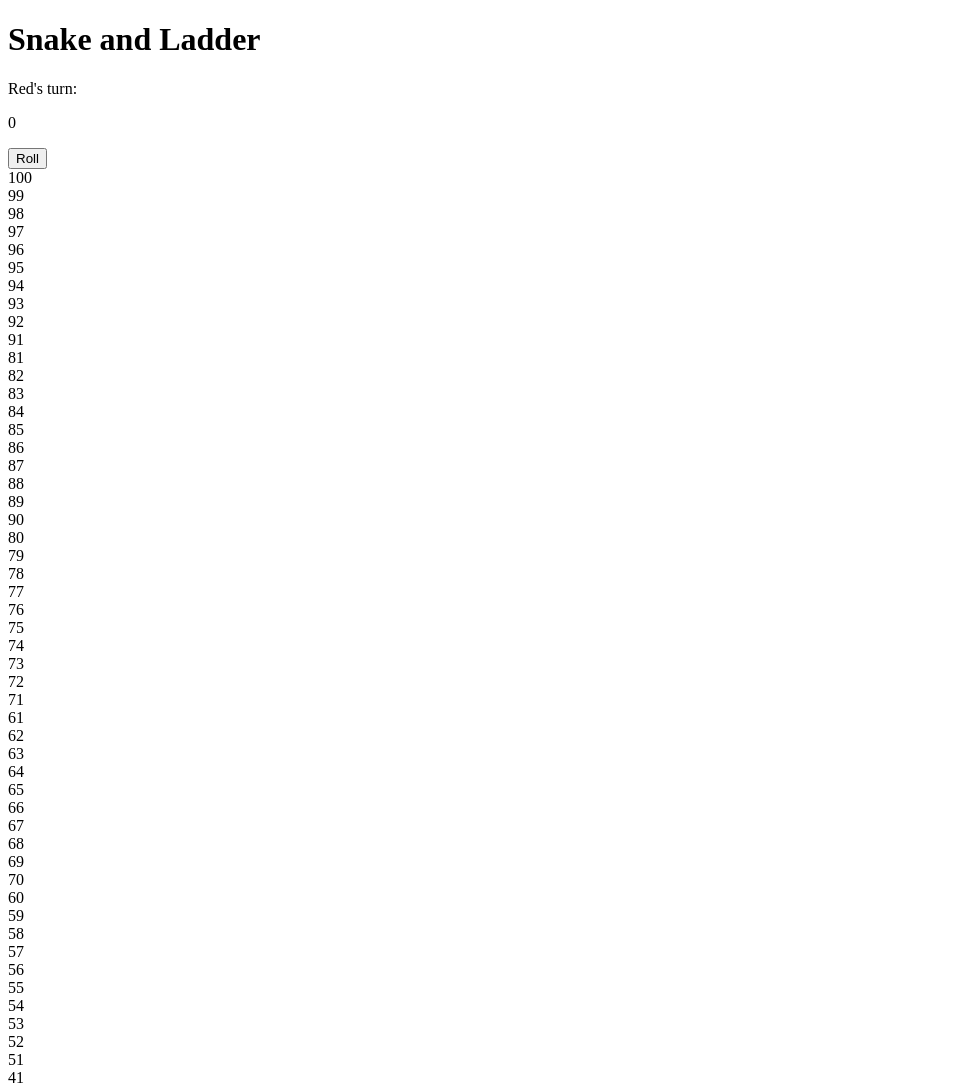
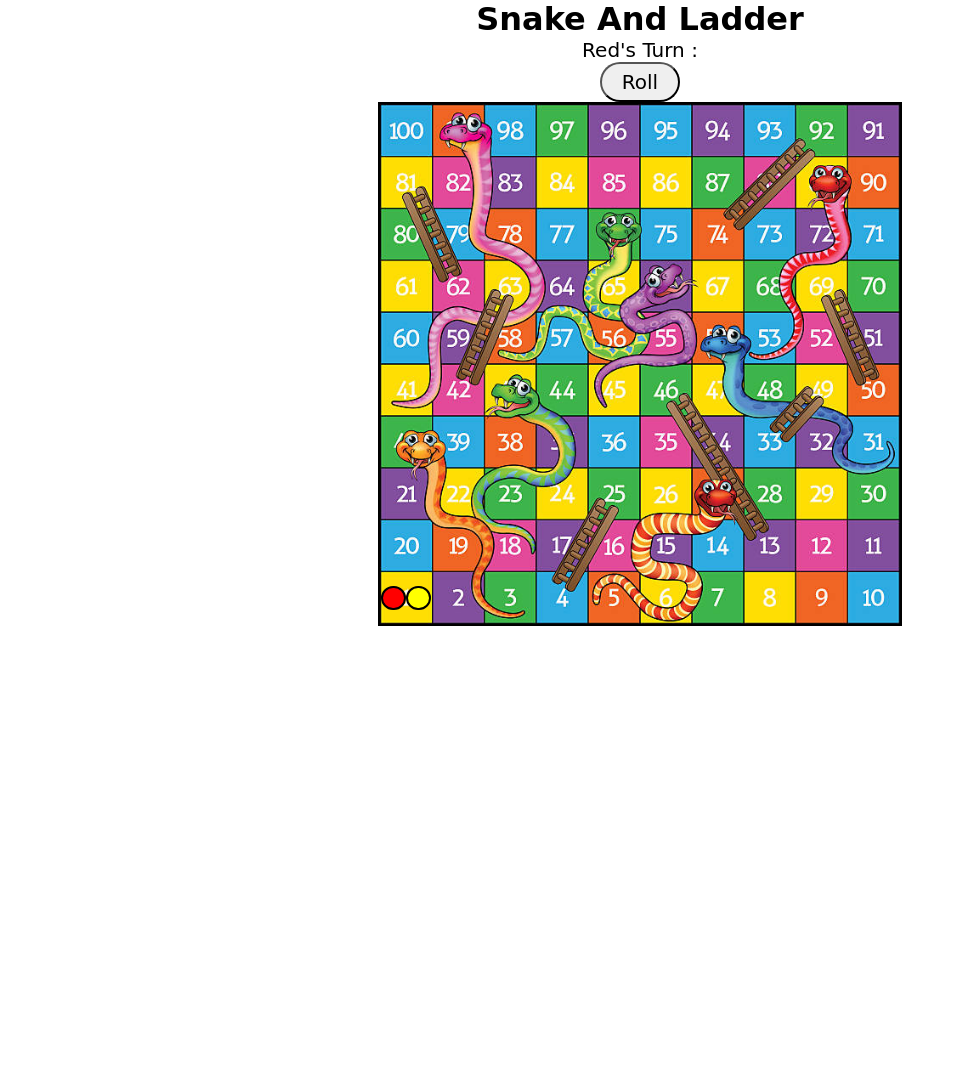
Before and after one commit to Dilipp04/Small-projects, a plain HTML site: page SnakeLadderGame/snakeladder.html in a window 1280 px wide. Shown: the top 1083 px of the page, without its empty margins (0-957 px from the left). After the commit the page ends 800 px from the top, so only its background shows below. Drawn offline with Linux system fonts and the light colour scheme.

Commit message:
Add files via upload

```diff
--- a/SnakeLadderGame/snake.css
+++ b/SnakeLadderGame/snake.css
@@ -2,11 +2,12 @@
     margin: 0;
     padding: 0;
     text-align: center;
-
 }
 
 .title {
-    padding: 10px;
+    font-family: cursive;
+    font-weight: bolder;
+
 }
 
 .board {
@@ -25,31 +26,40 @@
 }
 
 .box {
-
-    border: 1px solid red;
-    height: 50px;
-    width: 50px;
+    display: flex;
+    align-items: center;
+    justify-content: center;
+    height: 52px;
+    width: 52px;
     font-size: large;
 }
 
-#dicecont{
+#dicecont {
     display: inline;
 }
-#p1,#p2{
-    width: 30%;
-    height: 30%;
+#dicecont button{
+    width: 80px;
+    height: 40px;
+    border-radius: 100px;
+}
+#dicecont p{
+    font-size: 20px;
+    font-family: cursive;
+
+}
+#p1,
+#p2 {
+    width: 40%;
+    height: 40%;
     border-radius: 100px;
     border: 2px solid black;
-    transition: linear all 0.5s;
     position: relative;
 }
-#p1{
+
+#p1 {
     background-color: red;
-    top: 0px;
-    left: -50px;
 }
-#p2{
+
+#p2 {
     background-color: yellow;
-    top: 0px;
-    left: -50px;
 }
--- a/SnakeLadderGame/snake.js
+++ b/SnakeLadderGame/snake.js
@@ -1,17 +1,59 @@
-let dice=document.getElementById("dice")
-let num=Math.floor(Math.random()*(6-1+1)+1)
+let dice = document.getElementById("dice")
+let num = Math.floor(Math.random() * (6 - 1 + 1) + 1)
 
-let player1=document.getElementById("p1")
-let player2=document.getElementById("p2")
-
-function roll(){
-    num=Math.floor(Math.random()*(6-1+1)+1)
-    dice=document.getElementById("dice").innerText=num
+let player1 = document.getElementById("p1")
+let player2 = document.getElementById("p2")
+let turn = 0
+function roll() {
+    num = Math.floor(Math.random() * (6 - 1 + 1) + 1)
+    dice = document.getElementById("dice").innerText = num
     play()
+    turn++
 }
 
-function play(){
-    let p1sum=0
-    p1sum+=num*50
-    document.getElementById("p1").style.left=`${p1sum}px`
+let p1sum = 1
+let p2sum = 1
+
+function play() {
+    if (turn % 2 == 0) {
+        if ((100 - p1sum) >= num) {
+            p1sum += num
+            document.getElementById(`b${p1sum}`).appendChild(player1)
+        }
+        if (p1sum == 100) {
+            document.getElementById("tog").innerHTML = "RED WINS"
+        } else {
+            document.getElementById("tog").innerHTML = "Yellow's Turn :"
+        }
+        p1sum = snakeladdercheck(p1sum, player1)
+
+    }
+    else {
+        if ((100 - p2sum) >= num) {
+            p2sum += num
+            document.getElementById(`b${p2sum}`).appendChild(player2)
+        }
+        if (p2sum == 100) {
+            document.getElementById("tog").innerHTML = "YELLOW WINS"
+        } else {
+            document.getElementById("tog").innerHTML = "Red's Turn :"
+        }
+        p2sum = snakeladdercheck(p2sum, player2)
+
+
+    }
 }
+
+function snakeladdercheck(psum, player) {
+    let ladder = { 4: 25, 13: 46, 33: 49, 42: 63, 50: 69, 62: 81, 74: 92 }
+    if (psum in ladder) {
+        document.getElementById(`b${ladder[psum]}`).appendChild(player)
+        return psum = ladder[psum]
+    }
+    let snake = { 27: 5, 40: 3, 43: 18, 54: 31, 66: 45, 76: 58, 89: 53, 99: 41 }
+    if (psum in snake) {
+        document.getElementById(`b${snake[psum]}`).appendChild(player)
+        return psum = snake[psum]
+    }
+    return psum
+}
--- a/SnakeLadderGame/snakeladder.html
+++ b/SnakeLadderGame/snakeladder.html
@@ -5,139 +5,139 @@
     <meta charset="UTF-8">
     <meta name="viewport" content="width=device-width, initial-scale=1.0">
     <title>Snake and Ladder Game</title>
+    <link rel="stylesheet" href="snake.css">
 </head>
 
 <body>
 
-    <h1 class="title">Snake and Ladder</h1>
+    <h1 class="title">Snake And Ladder</h1>
     <div id="dicecont">
-        <p id="tog">Red's turn:</p>
-        <p id="dice">0</p>
-        <button id="dicebtn" onclick="roll()">Roll</button>
+        <p id="tog">Red's Turn :</p>
+        <button id="dicebtn" onclick="roll()"><p id="dice">Roll</p></button>
     </div>
-    <div class="board">
+    <div class="board" id="board">
         <div class="row">
-            <div class="box">100</div>
-            <div class="box">99</div>
-            <div class="box">98</div>
-            <div class="box">97</div>
-            <div class="box">96</div>
-            <div class="box">95</div>
-            <div class="box">94</div>
-            <div class="box">93</div>
-            <div class="box">92</div>
-            <div class="box">91</div>
+            <div class="box" id="b100"></div>
+            <div class="box" id="b99"></div>
+            <div class="box" id="b98"></div>
+            <div class="box" id="b97"></div>
+            <div class="box" id="b96"></div>
+            <div class="box" id="b95"></div>
+            <div class="box" id="b94"></div>
+            <div class="box" id="b93"></div>
+            <div class="box" id="b92"></div>
+            <div class="box" id="b91"></div>
         </div>
         <div class="row">
-            <div class="box">81</div>
-            <div class="box">82</div>
-            <div class="box">83</div>
-            <div class="box">84</div>
-            <div class="box">85</div>
-            <div class="box">86</div>
-            <div class="box">87</div>
-            <div class="box">88</div>
-            <div class="box">89</div>
-            <div class="box">90</div>
+            <div class="box" id="b81"></div>
+            <div class="box" id="b82"></div>
+            <div class="box" id="b83"></div>
+            <div class="box" id="b84"></div>
+            <div class="box" id="b85"></div>
+            <div class="box" id="b86"></div>
+            <div class="box" id="b87"></div>
+            <div class="box" id="b88"></div>
+            <div class="box" id="b89"></div>
+            <div class="box" id="b90"></div>
         </div>
         <div class="row">
-            <div class="box">80</div>
-            <div class="box">79</div>
-            <div class="box">78</div>
-            <div class="box">77</div>
-            <div class="box">76</div>
-            <div class="box">75</div>
-            <div class="box">74</div>
-            <div class="box">73</div>
-            <div class="box">72</div>
-            <div class="box">71</div>
+            <div class="box" id="b80"></div>
+            <div class="box" id="b79"></div>
+            <div class="box" id="b78"></div>
+            <div class="box" id="b77"></div>
+            <div class="box" id="b76"></div>
+            <div class="box" id="b75"></div>
+            <div class="box" id="b74"></div>
+            <div class="box" id="b73"></div>
+            <div class="box" id="b72"></div>
+            <div class="box" id="b71"></div>
         </div>
         <div class="row">
-            <div class="box">61</div>
-            <div class="box">62</div>
-            <div class="box">63</div>
-            <div class="box">64</div>
-            <div class="box">65</div>
-            <div class="box">66</div>
-            <div class="box">67</div>
-            <div class="box">68</div>
-            <div class="box">69</div>
-            <div class="box">70</div>
+            <div class="box" id="b61"></div>
+            <div class="box" id="b62"></div>
+            <div class="box" id="b63"></div>
+            <div class="box" id="b64"></div>
+            <div class="box" id="b65"></div>
+            <div class="box" id="b66"></div>
+            <div class="box" id="b67"></div>
+            <div class="box" id="b68"></div>
+            <div class="box" id="b69"></div>
+            <div class="box" id="b70"></div>
         </div>
         <div class="row">
-            <div class="box">60</div>
-            <div class="box">59</div>
-            <div class="box">58</div>
-            <div class="box">57</div>
-            <div class="box">56</div>
-            <div class="box">55</div>
-            <div class="box">54</div>
-            <div class="box">53</div>
-            <div class="box">52</div>
-            <div class="box">51</div>
+            <div class="box" id="b60"></div>
+            <div class="box" id="b59"></div>
+            <div class="box" id="b58"></div>
+            <div class="box" id="b57"></div>
+            <div class="box" id="b56"></div>
+            <div class="box" id="b55"></div>
+            <div class="box" id="b54"></div>
+            <div class="box" id="b53"></div>
+            <div class="box" id="b52"></div>
+            <div class="box" id="b51"></div>
         </div>
         <div class="row">
-            <div class="box">41</div>
-            <div class="box">42</div>
-            <div class="box">43</div>
-            <div class="box">44</div>
-            <div class="box">45</div>
-            <div class="box">46</div>
-            <div class="box">47</div>
-            <div class="box">48</div>
-            <div class="box">49</div>
-            <div class="box">50</div>
+            <div class="box" id="b41"></div>
+            <div class="box" id="b42"></div>
+            <div class="box" id="b43"></div>
+            <div class="box" id="b44"></div>
+            <div class="box" id="b45"></div>
+            <div class="box" id="b46"></div>
+            <div class="box" id="b47"></div>
+            <div class="box" id="b48"></div>
+            <div class="box" id="b49"></div>
+            <div class="box" id="b50"></div>
         </div>
         <div class="row">
-            <div class="box">40</div>
-            <div class="box">39</div>
-            <div class="box">38</div>
-            <div class="box">37</div>
-            <div class="box">36</div>
-            <div class="box">35</div>
-            <div class="box">34</div>
-            <div class="box">33</div>
-            <div class="box">32</div>
-            <div class="box">31</div>
+            <div class="box" id="b40"></div>
+            <div class="box" id="b39"></div>
+            <div class="box" id="b38"></div>
+            <div class="box" id="b37"></div>
+            <div class="box" id="b36"></div>
+            <div class="box" id="b35"></div>
+            <div class="box" id="b34"></div>
+            <div class="box" id="b33"></div>
+            <div class="box" id="b32"></div>
+            <div class="box" id="b31"></div>
         </div>
         <div class="row">
-            <div class="box">21</div>
-            <div class="box">22</div>
-            <div class="box">23</div>
-            <div class="box">24</div>
-            <div class="box">25</div>
-            <div class="box">26</div>
-            <div class="box">27</div>
-            <div class="box">28</div>
-            <div class="box">29</div>
-            <div class="box">30</div>
+            <div class="box" id="b21"></div>
+            <div class="box" id="b22"></div>
+            <div class="box" id="b23"></div>
+            <div class="box" id="b24"></div>
+            <div class="box" id="b25"></div>
+            <div class="box" id="b26"></div>
+            <div class="box" id="b27"></div>
+            <div class="box" id="b28"></div>
+            <div class="box" id="b29"></div>
+            <div class="box" id="b30"></div>
         </div>
         <div class="row">
-            <div class="box">20</div>
-            <div class="box">19</div>
-            <div class="box">18</div>
-            <div class="box">17</div>
-            <div class="box">16</div>
-            <div class="box">15</div>
-            <div class="box">14</div>
-            <div class="box">13</div>
-            <div class="box">12</div>
-            <div class="box">11</div>
+            <div class="box" id="b20"></div>
+            <div class="box" id="b19"></div>
+            <div class="box" id="b18"></div>
+            <div class="box" id="b17"></div>
+            <div class="box" id="b16"></div>
+            <div class="box" id="b15"></div>
+            <div class="box" id="b14"></div>
+            <div class="box" id="b13"></div>
+            <div class="box" id="b12"></div>
+            <div class="box" id="b11"></div>
         </div>
         <div class="row">
             <div class="box" id="b1">
-                <p id="p1"></p>
-                <p id="p2"></p>
+                <span id="p1"></span>
+                <span id="p2"></span>
             </div>
             <div class="box" id="b2"></div>
-            <div class="box"id="b3"></div>
-            <div class="box">4</div>
-            <div class="box">5</div>
-            <div class="box">6</div>
-            <div class="box">7</div>
-            <div class="box">8</div>
-            <div class="box">9</div>
-            <div class="box">10</div>
+            <div class="box" id="b3"></div>
+            <div class="box" id="b4"></div>
+            <div class="box" id="b5"></div>
+            <div class="box" id="b6"></div>
+            <div class="box" id="b7"></div>
+            <div class="box" id="b8"></div>
+            <div class="box" id="b9"></div>
+            <div class="box" id="b10"></div>
         </div>
 
     </div>
```
